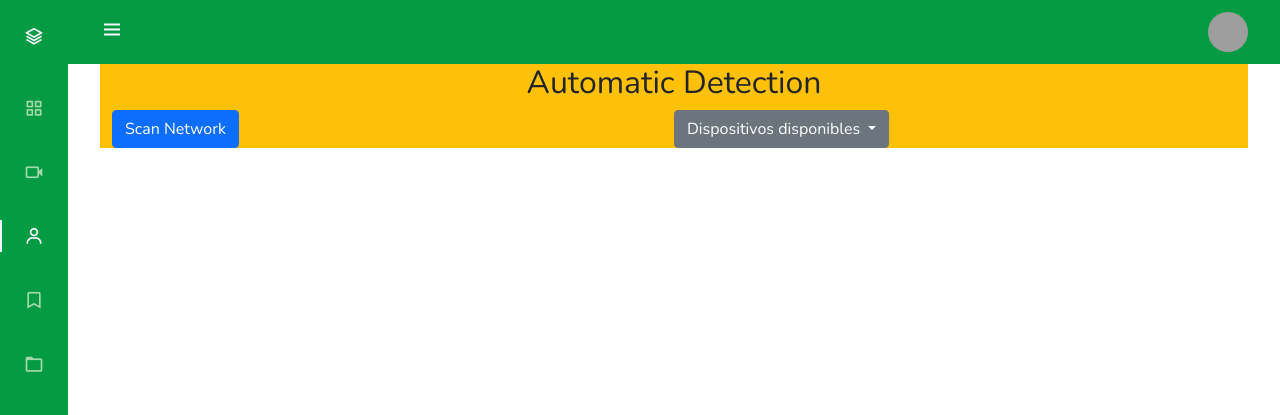
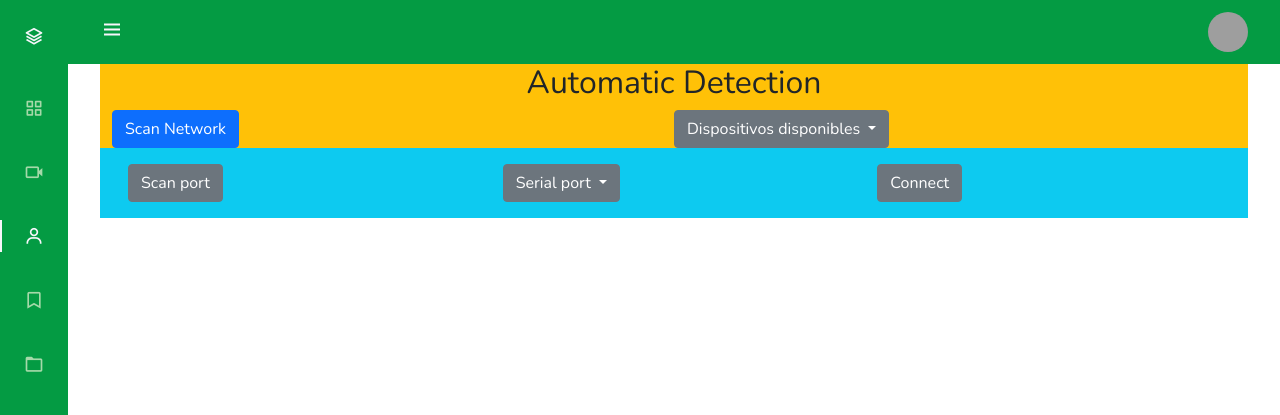
Before and after one commit to mr-sombra/automatic-vision-classification, a Flask app: page /video_detection in a window 1280 px wide. Shown: the top 415 px of the page. Run offline with Flask 3, Linux system fonts and the light colour scheme; grey boxes are pictures that could not be loaded.

Commit message:
scan port implemented com-devices allowed

```diff
--- a/app.py
+++ b/app.py
@@ -1,6 +1,7 @@
 from flask import Flask, render_template, Response, request, jsonify
 import stream
 import scan
+import serialPorts
 
 app = Flask(__name__, template_folder='./templates',
             static_folder='./templates/static')
@@ -28,6 +29,11 @@ def scan_network():
 
     # Devolver el diccionario como una respuesta en formato JSON
     return jsonify(network_dict)
+
+@app.route('/scan_port', methods=['POST'])
+def scan_port():
+    port_list = serialPorts.get_serial_ports()
+    return jsonify(port_list)
 
 
 @app.route('/video_detection')
--- a/templates/static/script.js
+++ b/templates/static/script.js
@@ -51,6 +51,8 @@ document.addEventListener("DOMContentLoaded", function (event) {
 
 // Obtener el botón por su id
 const scanNetworkBtn = document.querySelector("#scan-network-btn");
+
+if (scanNetworkBtn) {
   const spinner = document.createElement("span");
 
   // Escuchar el evento click del botón
@@ -105,3 +107,64 @@ scanNetworkBtn.addEventListener("click", async () => {
       scanNetworkBtn.removeAttribute("disabled");
     }
   });
+}
+
+// Search the scan-port-btn by id
+const scanPortBtn = document.querySelector("#scan-port-btn");
+
+// Conditional for scan-port-btn
+if (scanPortBtn) {
+  const spinner = document.createElement("span");
+
+  // Listens to button click event
+  scanPortBtn.addEventListener("click", async () => {
+    try {
+      // Add loader icon to the button
+      scanPortBtn.innerHTML = " Scanning...";
+      spinner.classList.add(
+        "spinner-border",
+        "spinner-border-sm",
+        "float-start",
+        "m-1"
+      );
+      spinner.setAttribute("role", "status");
+      spinner.setAttribute("aria-hidden", "true");
+      scanPortBtn.appendChild(spinner);
+
+      // Disable button
+      scanPortBtn.setAttribute("disabled", true);
+
+      // Make a POST request to the Flask server
+      const response = await fetch("/scan_port", {
+        method: "POST",
+      });
+
+      // Verify if the response is OK
+      if (response.ok) {
+        const data = await response.json();
+        console.log(data);
+        const drpPortMenu = document.querySelector("#drp-port-menu");
+
+        // Erase the actual dropdown items
+        drpPortMenu.innerHTML = "";
+
+        // Append the new items from a list
+        data.forEach((port) => {
+          const dropdownItem = document.createElement("a");
+          dropdownItem.classList.add("dropdown-item");
+          dropdownItem.textContent = port;
+          drpPortMenu.appendChild(dropdownItem);
+        });
+      } else {
+        console.error("Error scanning COM devices");
+      }
+    } catch (error) {
+      console.error(`Error trying request ${error}`);
+    } finally {
+      // Erase the load icon and enable button
+      scanPortBtn.removeChild(spinner);
+      scanPortBtn.innerHTML = "Scan port";
+      scanPortBtn.removeAttribute("disabled");
+    }
+  });
+}
--- a/templates/video-detection.html
+++ b/templates/video-detection.html
@@ -29,5 +29,44 @@
       </div>
     </div>
   </div>
+  <div class="row bg-info" style="margin: 0;">
+    <div class="col" style="padding: 1rem;">
+      <button
+        class="btn btn-secondary"
+        id="scan-port-btn"
+      >
+        Scan port
+      </button>
+    </div>
+    <div class="col" style="padding: 1rem;">
+      <div class="dropdown">
+        <button
+          class="btn btn-secondary dropdown-toggle"
+          type="button"
+          id="drpPortMenu"
+          data-bs-toggle="dropdown"
+          aria-haspopup="true"
+          aria-expanded="false"
+        >
+          Serial port
+        </button>
+        <div
+          class="dropdown-menu"
+          aria-labelledby="drpPortMenu"
+          id="drp-port-menu"
+        >
+          <!-- Here will be the COM devices -->
+        </div>
+      </div>
+    </div>
+    <div class="col" style="padding: 1rem;">
+      <button
+        class="btn btn-secondary"
+        id="connectPortBtn"
+      >
+        Connect
+      </button>
+    </div>
+  </div>
 </div>
 {% endblock %}
```
Also changed, not shown: serialPorts.py (added, +13 -0 lines). Lines whose indentation alone changed are shown as unchanged.
